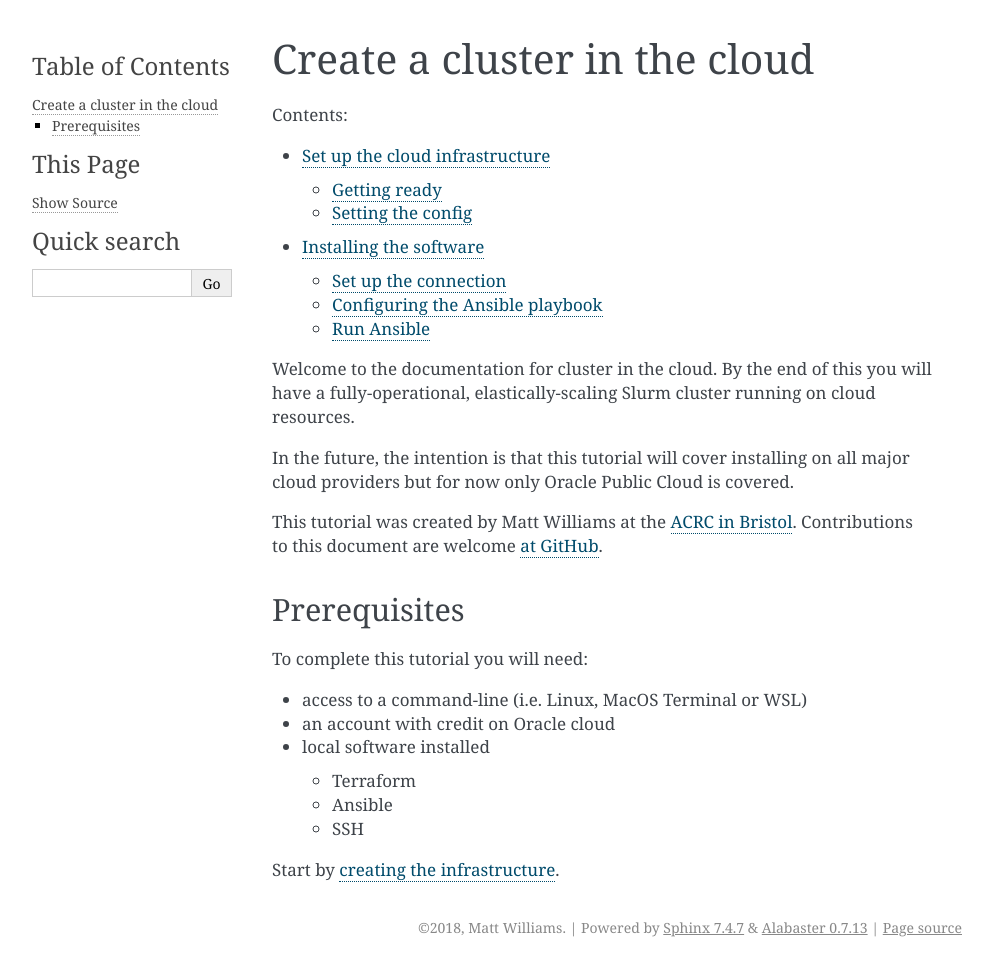
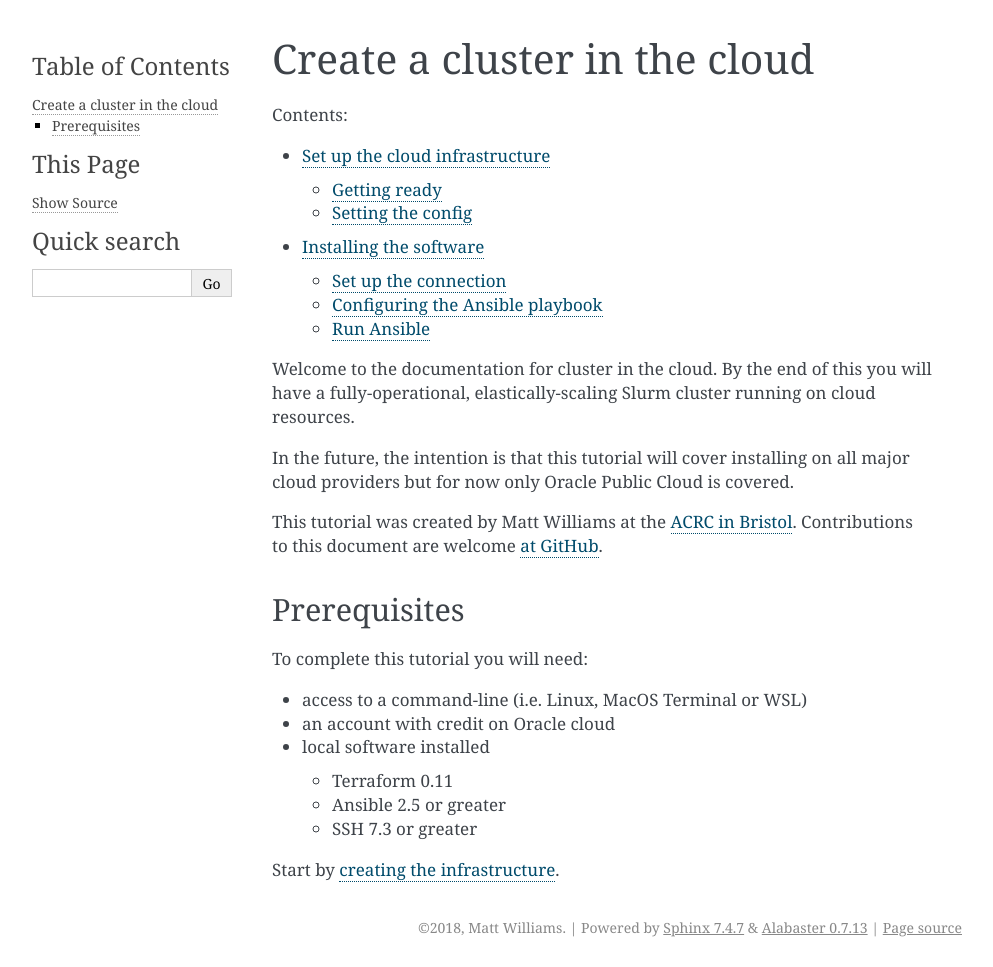
Before and after one commit to clusterinthecloud/docs, a Sphinx documentation site: the page built from source/index.rst, in a window 1280 px wide. Shown: the whole page, without its empty margins (148-1141 px from the left). Built offline with Sphinx 7.4.7, drawn with Linux system fonts in a browser that asks for light colours.

Commit message:
Specifiy software version requirements

```diff
--- a/source/index.rst
+++ b/source/index.rst
@@ -25,8 +25,8 @@ To complete this tutorial you will need:
 * an account with credit on Oracle cloud
 * local software installed
 
-  * Terraform
-  * Ansible
-  * SSH
+  * Terraform 0.11
+  * Ansible 2.5 or greater
+  * SSH 7.3 or greater
 
 Start by :doc:`creating the infrastructure <infrastructure>`.
```
